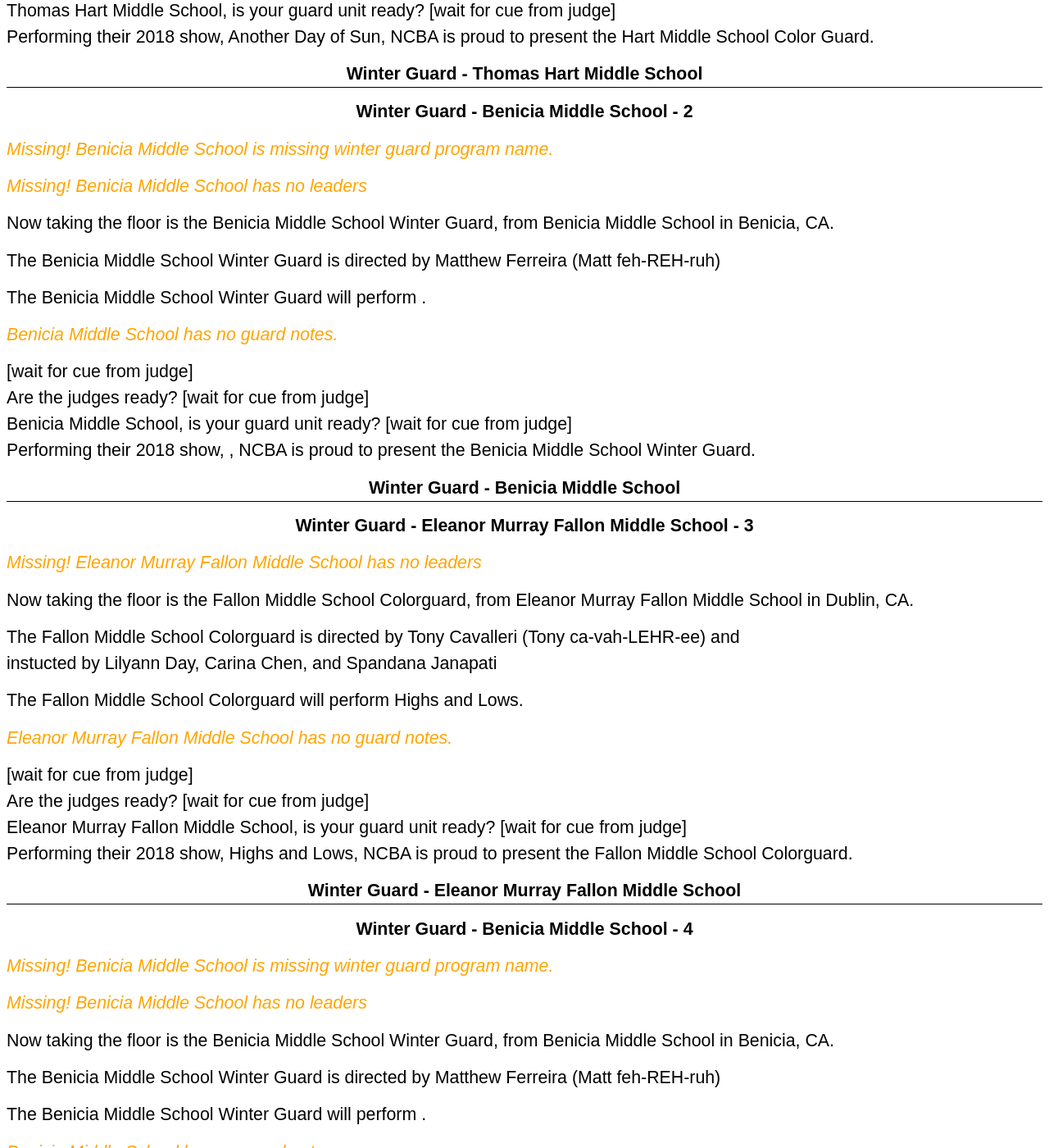
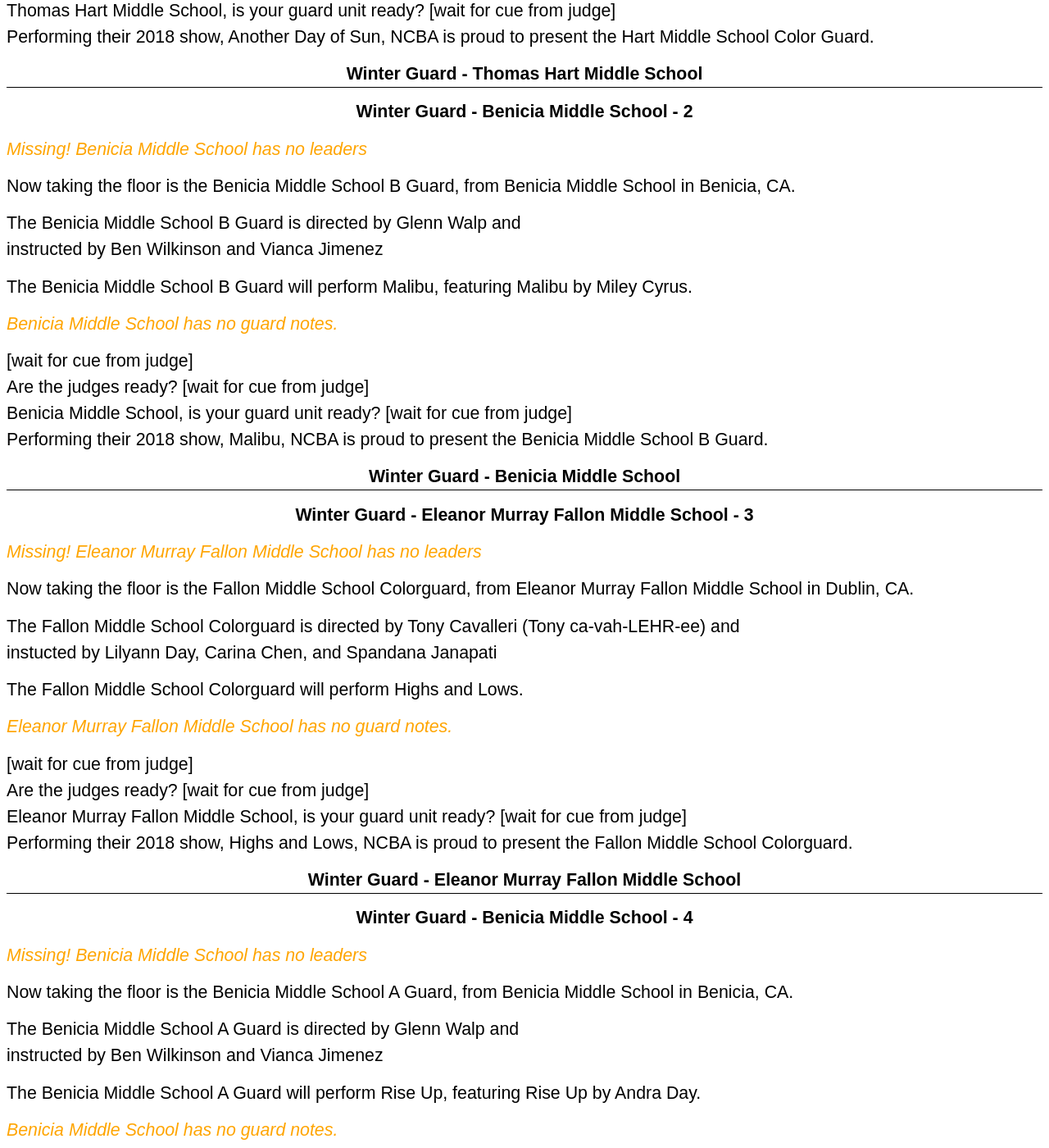
Before and after one commit to ericberdahl/band-review, a Jekyll site: the page built from winter-show.html, in a window 1280 px wide and 1400 px high, scrolled down 10615 px. Shown: the whole window at 82% size. Built offline with Jekyll 4.4.1, drawn with Linux system fonts in a browser that asks for light colours; some of the changed text lies outside the part shown.

Commit message:
Last minute updates from Benicia MS

```diff
--- a/_data/schools/benicia-ms.yml
+++ b/_data/schools/benicia-ms.yml
@@ -7,7 +7,7 @@ city: "Benicia, CA"
 parade:
     nickname: "Viking Marching Band"
 
-    directors: &directors
+    directors:
     -   "Matthew Ferreira (Matt feh-REH-ruh)"
 
     leaders:
@@ -33,23 +33,45 @@ parade:
     content: >
         The Viking Drumline, with instructors Matt Lowe and Zac Clay, are the 2017 champions of the Northern California Band Association Advanced Winter Percussion. Instructors for the award-winning Viking Color Guard are Ben Wilkinson and Vianca Jiminez.
 
-winterguard:
-    nickname:
+winterguard-novice:
+    nickname: "Benicia Middle School B Guard"
 
-    directors: *directors
+    directors: &winter-directors
+    -   "Glenn Walp"
+
+    other_directors: &winter-other-directors
+        instructed by:
+        -   "Ben Wilkinson"
+        -   "Vianca Jimenez"
 
     leaders:
 
-    program:
+    program: "Malibu"
 
-    music:
+    music: "Malibu by Miley Cyrus"
 
+winterguard-scholastic:
+    nickname: "Benicia Middle School A Guard"
+
+    directors: *winter-directors
+
+    other_directors: *winter-other-directors
+
+    other_directors:
+        instructed by:
+        -   "Ben Wilkinson"
+        -   "Vianca Jimenez"
+
+    leaders:
+
+    program: "Rise Up"
+
+    music: "Rise Up by Andra Day"
 
 winterpercussion:
     nickname: "Benicia Middle School Drumline"
 
-    directors:
-    -   "Glenn Walp"
+    directors: *winter-directors
 
     other_directors:
         instructed by:
--- a/_data/wintershow.yml
+++ b/_data/wintershow.yml
@@ -95,8 +95,10 @@ guard:
     lineup:
     -   ref: "hart ms"
     -   ref: "benicia ms"
+        unit: "winterguard-novice"
     -   ref: "eleanor murray ms"
     -   ref: "benicia ms"
+        unit: "winterguard-scholastic"
     -   ref: "franklin ms"
     -   ref: "park ms"
     -   ref: "crystal ms"
```
